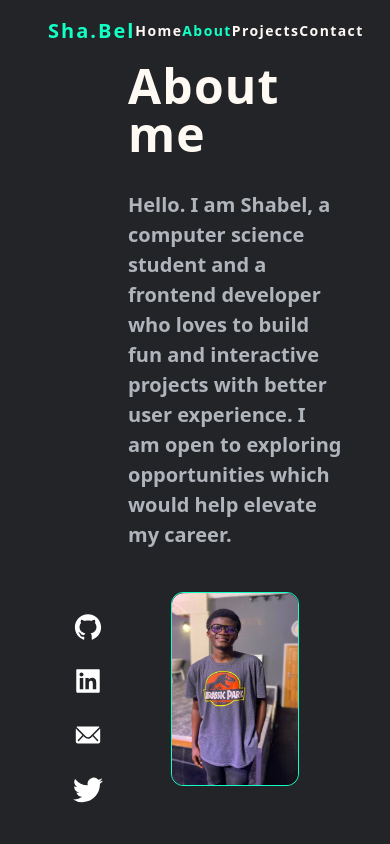
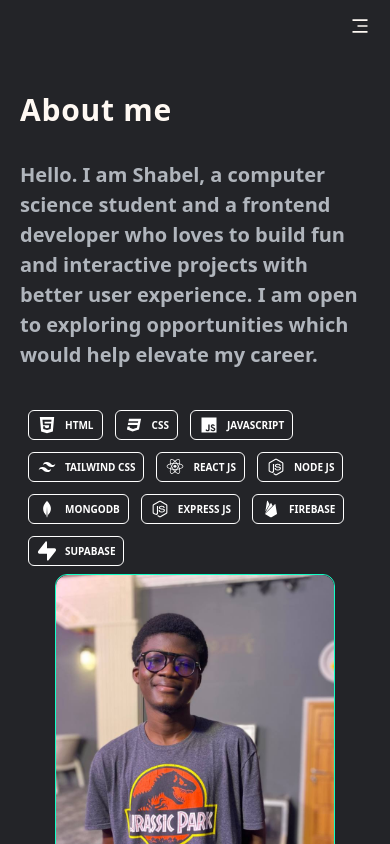
Before and after one commit to mrshabel/portfolio, a React (Create React App) app: page /about in a window 390 px wide. Shown: the top 844 px of the page. Built offline with nearby package versions, Linux system fonts and the light colour scheme.

Commit message:
add new features

```diff
--- a/package.json
+++ b/package.json
@@ -11,6 +11,7 @@
     "react-icons": "^4.10.1",
     "react-router-dom": "^6.14.2",
     "react-scripts": "5.0.1",
+    "typewriter-effect": "^2.20.1",
     "web-vitals": "^2.1.4"
   },
   "scripts": {
--- a/src/components/Header.jsx
+++ b/src/components/Header.jsx
@@ -1,10 +1,20 @@
 import { NavLink } from "react-router-dom";
+import { useState } from "react";
+import { RiMenu3Line } from "react-icons/ri";
+import { AiOutlineClose } from "react-icons/ai";
 
 export default function Header() {
+  const [isOpen, setIsOpen] = useState(false);
   return (
-    <header className="text-heading flex justify-between items-center py-4">
-      <h2 className="text-active font-bold tracking-widest ">Sha.Bel</h2>
-      <nav className="flex justify-between md:w-[40%] lg:w-[30%] font-bold tracking-widest text-sm  ">
+    <header className="text-heading flex justify-end md:justify-between py-4">
+      <h2 className="text-active font-bold tracking-widest hidden md:block ">
+        Sha.Bel
+      </h2>
+      <nav
+        className={`flex flex-col md:flex-row gap-5 mt-5 md:mt-0 items-center w-full md:justify-between md:w-[40%] lg:w-[30%] font-bold tracking-widest text-sm ${
+          isOpen ? "block h-screen gap-12 mt-[15vh] " : "hidden"
+        } `}
+      >
         <NavLink
           to="/"
           className={({ isActive }) =>
@@ -38,6 +48,12 @@ export default function Header() {
           Contact
         </NavLink>
       </nav>
+      <div
+        className="block md:hidden "
+        onClick={() => setIsOpen((isOpen) => !isOpen)}
+      >
+        {isOpen ? <AiOutlineClose /> : <RiMenu3Line />}
+      </div>
     </header>
   );
 }
--- a/src/components/Sidebar.jsx
+++ b/src/components/Sidebar.jsx
@@ -4,7 +4,7 @@ import { BsTwitter } from "react-icons/bs";
 
 export default function Sidebar() {
   return (
-    <nav className="flex flex-col py-6 gap-6 justify-end items-center h-full px-1">
+    <nav className="flex md:flex-col py-6 gap-6 justify-end items-center h-full px-1">
       <a
         href="https://www.github.com/mrshabel"
         className="hover:text-active hover:scale-110 transition-all duration-300"
--- /dev/null
+++ b/src/components/Typewriter.jsx
@@ -0,0 +1,13 @@
+import Typewriter from "typewriter-effect";
+
+export default function TypewriterText({ text }) {
+  return (
+    <Typewriter
+      options={{
+        strings: text,
+        autoStart: true,
+        loop: true,
+      }}
+    />
+  );
+}
--- a/src/components/projects/ProjectsList.jsx
+++ b/src/components/projects/ProjectsList.jsx
@@ -4,7 +4,7 @@ const ProjectsList = () => {
   return (
     <div className="grid grid-cols-1 gap-8 md:grid-cols-2">
       {projectData.map((project) => (
-        <ProjectCard project={project} />
+        <ProjectCard project={project} key={project.id} />
       ))}
     </div>
   );
--- /dev/null
+++ b/src/components/tools/ToolsCard.jsx
@@ -0,0 +1,10 @@
+const ToolsCard = ({ name, icon }) => {
+  return (
+    <div className="flex gap-2 border shadow-dark justify-center items-center w-fit px-2 py-1 rounded-md ">
+      {icon}
+      <span className="uppercase text-[10px] md:text-[14px] ">{name}</span>
+    </div>
+  );
+};
+
+export default ToolsCard;
--- /dev/null
+++ b/src/components/tools/ToolsList.jsx
@@ -0,0 +1,31 @@
+import ToolsCard from "./ToolsCard";
+import { AiFillHtml5 } from "react-icons/ai";
+import { DiCss3Full } from "react-icons/di";
+import {
+  BiLogoJavascript,
+  BiLogoTailwindCss,
+  BiLogoReact,
+  BiLogoNodejs,
+  BiLogoMongodb,
+  BiLogoFirebase,
+} from "react-icons/bi";
+import { RiSupabaseFill } from "react-icons/ri";
+
+const ToolsList = () => {
+  return (
+    <section className="flex flex-wrap gap-3 p-2">
+      <ToolsCard name="html" icon={<AiFillHtml5 />} />
+      <ToolsCard name="css" icon={<DiCss3Full />} />
+      <ToolsCard name="javascript" icon={<BiLogoJavascript />} />
+      <ToolsCard name="tailwind css" icon={<BiLogoTailwindCss />} />
+      <ToolsCard name="react js" icon={<BiLogoReact />} />
+      <ToolsCard name="node js" icon={<BiLogoNodejs />} />
+      <ToolsCard name="mongodb" icon={<BiLogoMongodb />} />
+      <ToolsCard name="express js" icon={<BiLogoNodejs />} />
+      <ToolsCard name="firebase" icon={<BiLogoFirebase />} />
+      <ToolsCard name="supabase" icon={<RiSupabaseFill />} />
+    </section>
+  );
+};
+
+export default ToolsList;
--- a/src/pages/About.jsx
+++ b/src/pages/About.jsx
@@ -1,9 +1,10 @@
 import profile from "../assets/images/profile.jpg";
+import ToolsList from "../components/tools/ToolsList";
 const About = () => {
   return (
     <div className="flex flex-col md:flex-row h-full ">
       <article className="flex flex-col justify-center flex-1 gap-8">
-        <h1 className="text-5xl font-bold text-heading tracking-wide">
+        <h1 className="text-3xl md:text-5xl font-bold text-heading tracking-wide">
           About me
         </h1>
         <p className="text-primary">
@@ -12,9 +13,12 @@ const About = () => {
           user experience. I am open to exploring opportunities which would help
           elevate my career.
         </p>
+        <div className="">
+          <ToolsList />
+        </div>
       </article>
       <section className="flex justify-center items-center flex-1">
-        <div className="w-[60%] h-[70%] border border-active rounded-xl">
+        <div className="w-[80%] h-[80%] md:w-[60%] md:h-[70%] border border-active rounded-xl">
           <img
             src={profile}
             alt="profile"
--- a/src/pages/Contact.jsx
+++ b/src/pages/Contact.jsx
@@ -3,12 +3,12 @@ import { BsWhatsapp } from "react-icons/bs";
 import { AiFillLinkedin } from "react-icons/ai";
 const Contact = () => {
   return (
-    <main className="flex flex-col items-center pt-[8vh] md:pt-[20vh] gap-12 h-full ">
-      <h1 className="text-5xl font-bold text-heading tracking-wide">
+    <main className="flex flex-col items-center pt-[8vh] md:pt-[20vh] gap-5 md:gap-12 h-full ">
+      <h1 className="text-2xl md:text-5xl font-bold text-heading tracking-wide text-center">
         Want to reach out?
       </h1>
       <section className="flex flex-col">
-        <p className="text-primary">
+        <p className="text-primary text-center">
           Get in touch with me now for all your freelance jobs
         </p>
         <div className="mt-8 mx-auto ">
--- a/src/pages/Home.jsx
+++ b/src/pages/Home.jsx
@@ -1,13 +1,16 @@
 import React from "react";
 import Button from "../components/Button";
+import TypewriterText from "../components/Typewriter";
 
 const Home = () => {
   return (
     <div className="h-full flex flex-col justify-center gap-8 ">
       <h2 className="text-active text-2xl tracking-wide">Hi, my name is</h2>
-      <p className="text-7xl font-bold">Shabel Gumah</p>
+      <div className="text-5xl md:text-7xl font-bold">
+        <TypewriterText text="Shabel Gumah " />
+      </div>
       <p className="text-primary">
-        I am a frontend developer who loves to make interactive websites .
+        I am a frontend developer who loves to make interactive websites
       </p>
       <div className="">
         <Button label={"Contact"} />
--- a/src/pages/Projects.jsx
+++ b/src/pages/Projects.jsx
@@ -4,10 +4,10 @@ import ProjectsList from "../components/projects/ProjectsList";
 const Projects = () => {
   return (
     <main className="flex flex-col gap-10 min-h-full md:pt-10">
-      <h1 className="text-4xl font-bold text-heading tracking-wide">
+      <h1 className="text-2xl md:text-4xl font-bold text-heading tracking-wide">
         Some of my projects
       </h1>
-      <section className="w-full p-5">{<ProjectsList />}</section>
+      <section className="w-full pt:2 md:p-5">{<ProjectsList />}</section>
     </main>
   );
 };
--- a/src/ui/Applayout.jsx
+++ b/src/ui/Applayout.jsx
@@ -4,12 +4,14 @@ import Sidebar from "../components/Sidebar";
 
 export default function Applayout() {
   return (
-    <div className="app-layout px-12 pb-4 h-[100vh] ">
+    <div className="md:grid md:grid-cols-[5rem_1fr] md:grid-rows-[auto_1fr] px-5 md:px-12 pb-4 h-[100vh] ">
       <div className="col-span-2 ">
         <Header />
       </div>
-      <Sidebar />
-      <main className="md:px-24">
+      <div className="hidden md:block">
+        <Sidebar />
+      </div>
+      <main className="md:px-24 pb-5 mt-10">
         <Outlet />
       </main>
     </div>
```
Also changed, not shown: 1 other file (tests, documents, lock files or other folders).
